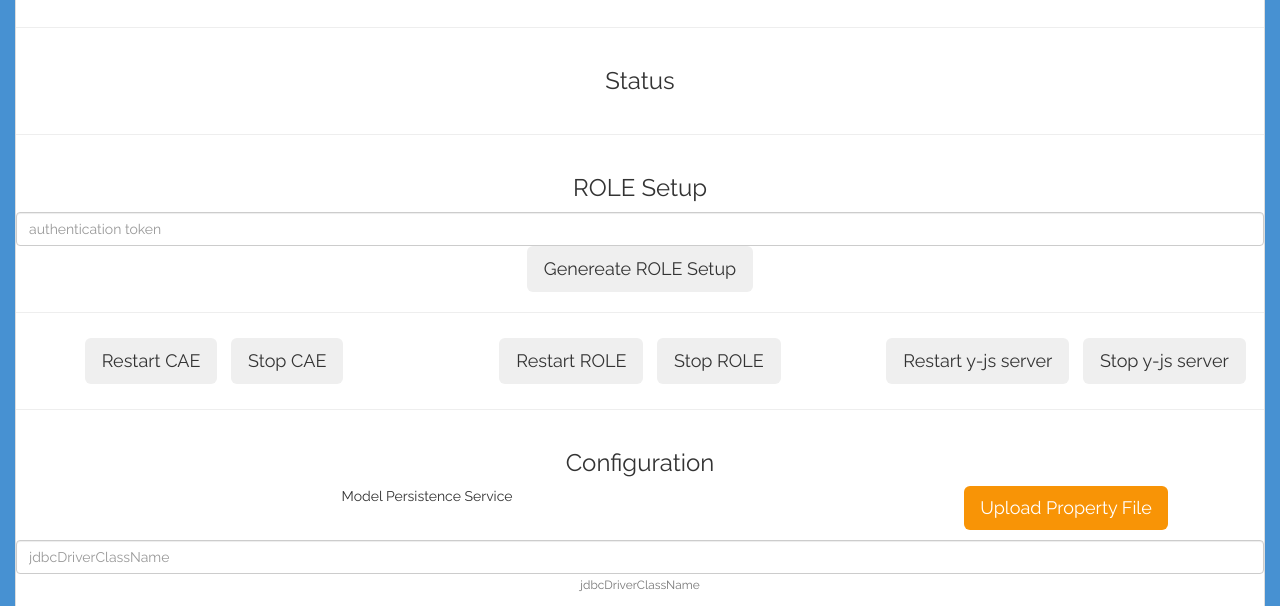
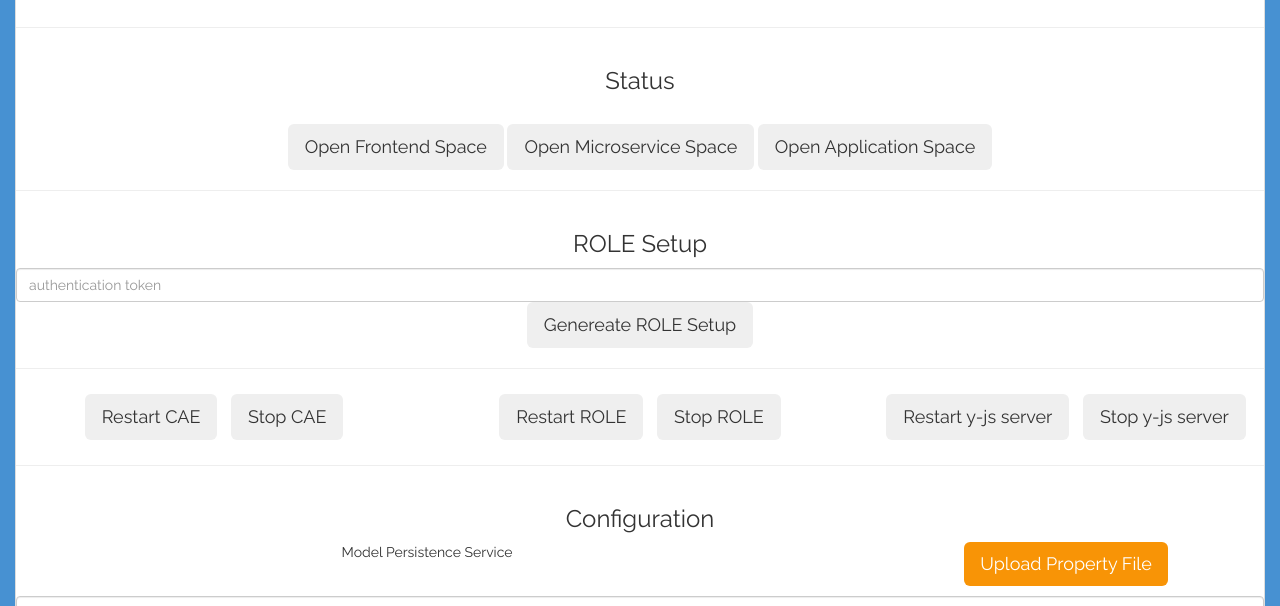
Before and after one commit to rwth-acis/CAE-DockerImage, a website: page opt/configserver/views/index.html in a window 1280 px wide. Shown: the part 157-763 px from the top of the page. Drawn offline with nearby package versions, Linux system fonts and the light colour scheme; files that its build step writes are made by us from their sources; no server answers; files whose address does not match are found by name.

Commit message:
Buttons for opening ROLE spaces

```diff
--- a/opt/configserver/views/index.html
+++ b/opt/configserver/views/index.html
@@ -32,6 +32,11 @@
         </div>
         <div class="row">
           <div id="statusArea"></div>
+        </div>
+        <div class="row">
+          <button class="btn btn-lg" onclick="window.open('http://127.0.0.1:8073/spaces/CAEFrontend')">Open Frontend Space</button>
+          <button class="btn btn-lg" onclick="window.open('http://127.0.0.1:8073/spaces/CAEMicroservice')">Open Microservice Space</button>
+          <button class="btn btn-lg" onclick="window.open('http://127.0.0.1:8073/spaces/CAEApplication')">Open Application Space</button>
         </div>
         <hr>
         <div class="row">
```
